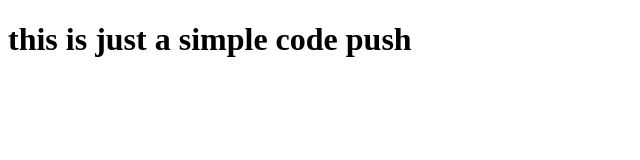
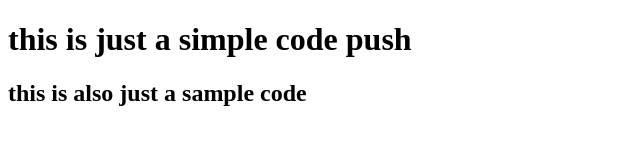
Before and after one commit to Aashu-toshh/sample-push-demo, a plain HTML site: page index.html in a window 1280 px wide. Shown: the whole page, without its empty margins (0-640 px from the left). Drawn offline with Linux system fonts and the light colour scheme.

Commit message:
Update index.html

```diff
--- a/index.html
+++ b/index.html
@@ -9,6 +9,7 @@
 
 <body>
   <h1>this is just a simple code push </h1>
+  <h2>this is also just a sample code</h2>
 
 </body>
 
```
